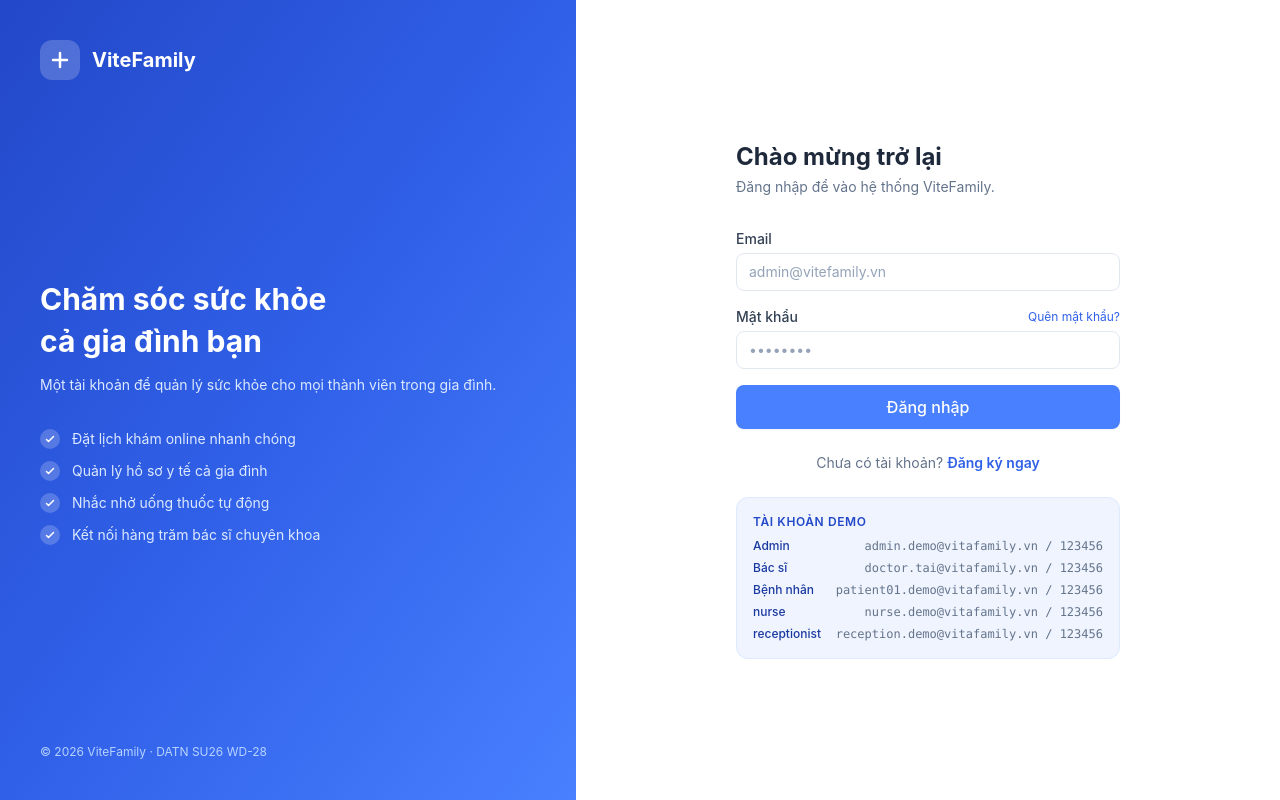
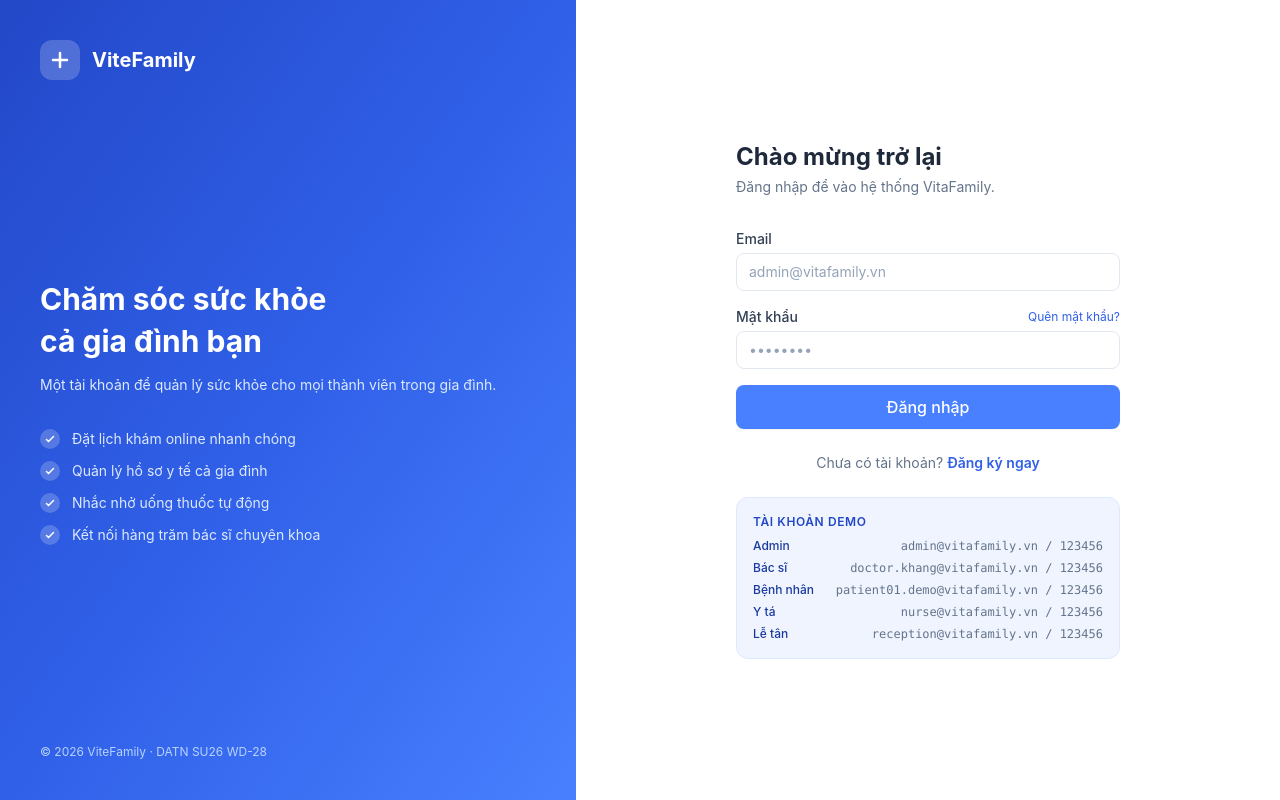
Before and after one commit to duonghoangviet-26/DATN_SU26_WD-28_Website_dat_lich_cham_soc_suc_khoe, a React (Vite) app in the folder frontend/: page /login in a window 1280 px wide. Built offline with nearby package versions, Linux system fonts and the light colour scheme; no server answers.

Commit message:
sua lai tai khoan demo

```diff
--- a/frontend/src/pages/auth/Login.tsx
+++ b/frontend/src/pages/auth/Login.tsx
@@ -1,6 +1,14 @@
 import { useState } from 'react'
-import { Link, useNavigate, useLocation } from 'react-router-dom'
+import { Link, useLocation, useNavigate } from 'react-router-dom'
 import { useAuth } from '@/context/AuthContext'
+
+const demoAccounts = [
+  { role: 'Admin', email: 'admin@vitafamily.vn' },
+  { role: 'Bác sĩ', email: 'doctor.khang@vitafamily.vn' },
+  { role: 'Bệnh nhân', email: 'patient01.demo@vitafamily.vn' },
+  { role: 'Y tá', email: 'nurse@vitafamily.vn' },
+  { role: 'Lễ tân', email: 'reception@vitafamily.vn' },
+]
 
 export default function Login() {
   const { login } = useAuth()
@@ -18,10 +26,12 @@
     e.preventDefault()
     setError('')
     setLoading(true)
+
     try {
       const user = await login({ email, password })
       const fromLocation = (location.state as { from?: { pathname?: string; search?: string } })?.from
       const from = fromLocation?.pathname ? `${fromLocation.pathname}${fromLocation.search || ''}` : undefined
+
       if (user.role === 'admin') {
         navigate(from?.startsWith('/admin') ? from : '/admin', { replace: true })
       } else if (user.role === 'receptionist') {
@@ -34,11 +44,7 @@
         navigate(from || '/', { replace: true })
       }
     } catch (err: any) {
-      setError(
-        err.response?.data?.message ||
-        err.message ||
-        'Đăng nhập thất bại'
-      )
+      setError(err.response?.data?.message || err.message || 'Đăng nhập thất bại')
     } finally {
       setLoading(false)
     }
@@ -48,7 +54,7 @@
     <>
       <div className="mb-8">
         <h1 className="text-2xl font-bold text-slate-800">Chào mừng trở lại</h1>
-        <p className="mt-1 text-sm text-slate-500">Đăng nhập để vào hệ thống ViteFamily.</p>
+        <p className="mt-1 text-sm text-slate-500">Đăng nhập để vào hệ thống VitaFamily.</p>
       </div>
 
       {registered && (
@@ -75,12 +81,13 @@
           <input
             type="email"
             className="input"
-            placeholder="admin@vitefamily.vn"
+            placeholder="admin@vitafamily.vn"
             value={email}
             onChange={(e) => setEmail(e.target.value)}
             required
           />
         </div>
+
         <div>
           <div className="mb-1 flex items-center justify-between">
             <label className="text-sm font-medium text-slate-700">Mật khẩu</label>
@@ -95,6 +102,7 @@
             required
           />
         </div>
+
         <button type="submit" className="btn-primary w-full py-2.5 text-base" disabled={loading}>
           {loading ? (
             <span className="flex items-center justify-center gap-2">
@@ -112,17 +120,10 @@
         </Link>
       </p>
 
-      {/* Demo accounts */}
       <div className="mt-6 rounded-xl border border-brand-100 bg-brand-50 p-4">
         <p className="mb-2 text-xs font-semibold uppercase tracking-wider text-brand-700">Tài khoản demo</p>
         <div className="space-y-1.5 text-xs">
-          {[
-            { role: 'Admin', email: 'admin.demo@vitafamily.vn' },
-            { role: 'Bác sĩ', email: 'doctor.tai@vitafamily.vn' },
-            { role: 'Bệnh nhân', email: 'patient01.demo@vitafamily.vn' },
-            { role: 'nurse', email: 'nurse.demo@vitafamily.vn' },
-            { role: 'receptionist', email: ' reception.demo@vitafamily.vn' },
-          ].map(({ role, email }) => (
+          {demoAccounts.map(({ role, email }) => (
             <div key={role} className="flex items-center justify-between">
               <span className="font-medium text-brand-800">{role}</span>
               <span className="font-mono text-slate-500">{email} / 123456</span>
```
